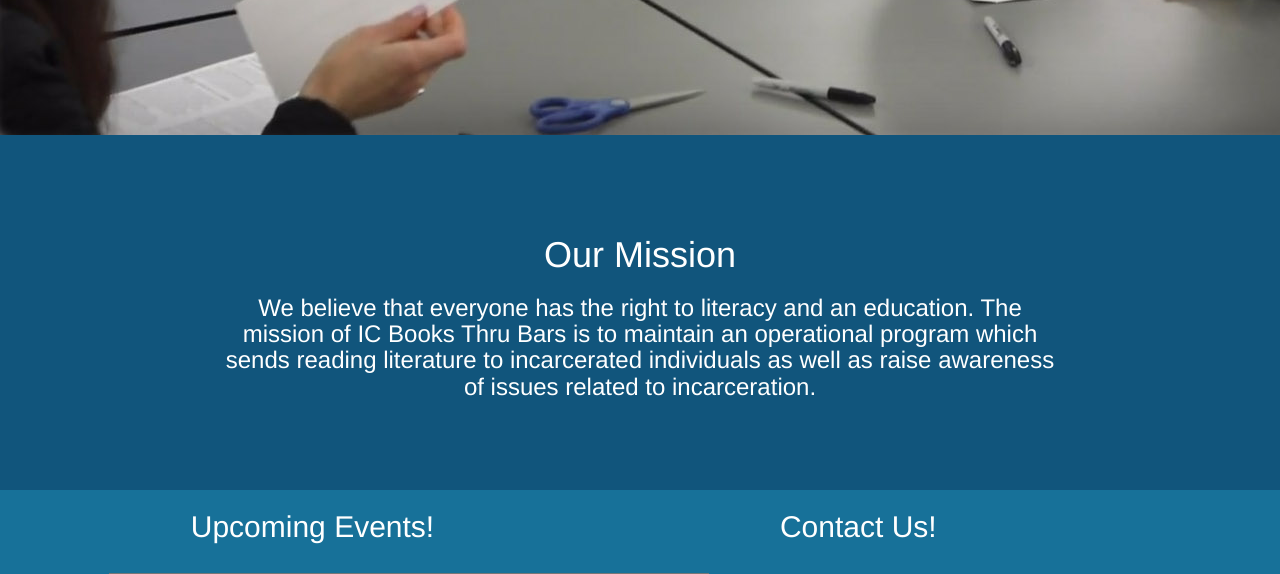
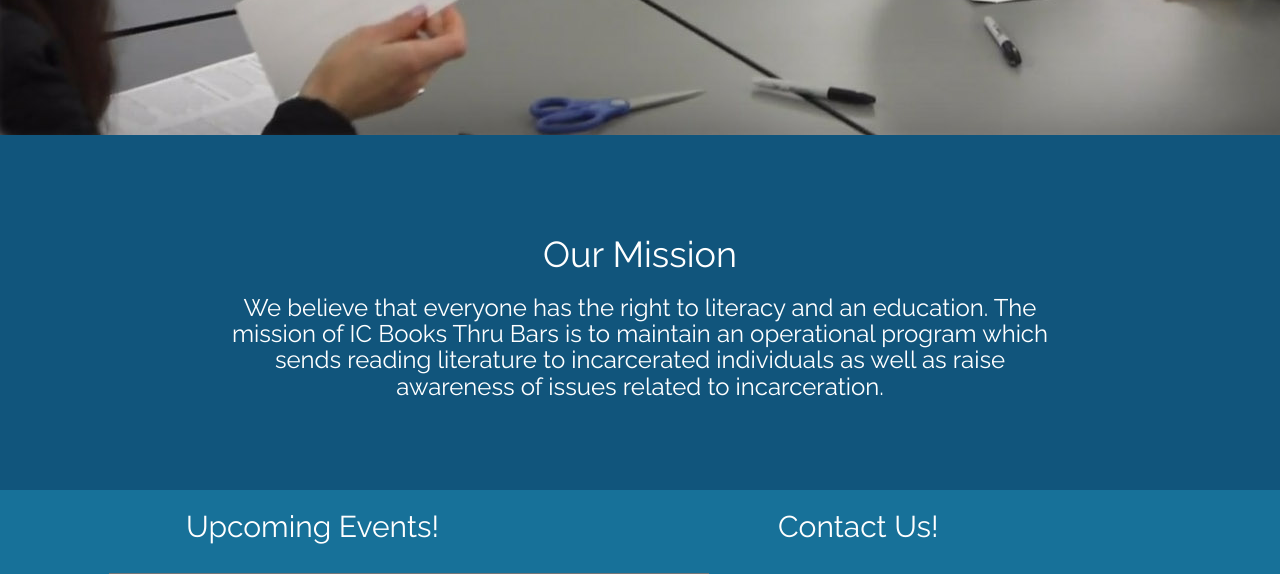
Before and after one commit to klpolley/books_thru_bars, a Flask app: page / in a window 1280 px wide. Shown: the part 787-1361 px from the top of the page. Run offline with Flask 2, Linux system fonts and the light colour scheme; some libraries are stand-ins or nearby versions; grey boxes are pictures that could not be loaded.

Commit message:
Added fonts to home page

```diff
--- a/app/templates/index.html
+++ b/app/templates/index.html
@@ -5,9 +5,16 @@
         <head>
             <meta name="viewport" content="width=device-width, initial-scale=1">
             <style>
+                @import url('https://fonts.googleapis.com/css?family=Montserrat|Raleway&display=swap');
                 header {
                     width: 100%;
                     height: 922px
+                }
+                h1, h2, h3, h4, h5, h6 {
+                    font-family: 'Raleway';
+                }
+                p {
+                    font-family: 'Montserrat';
                 }
             </style>
         </head>
```
